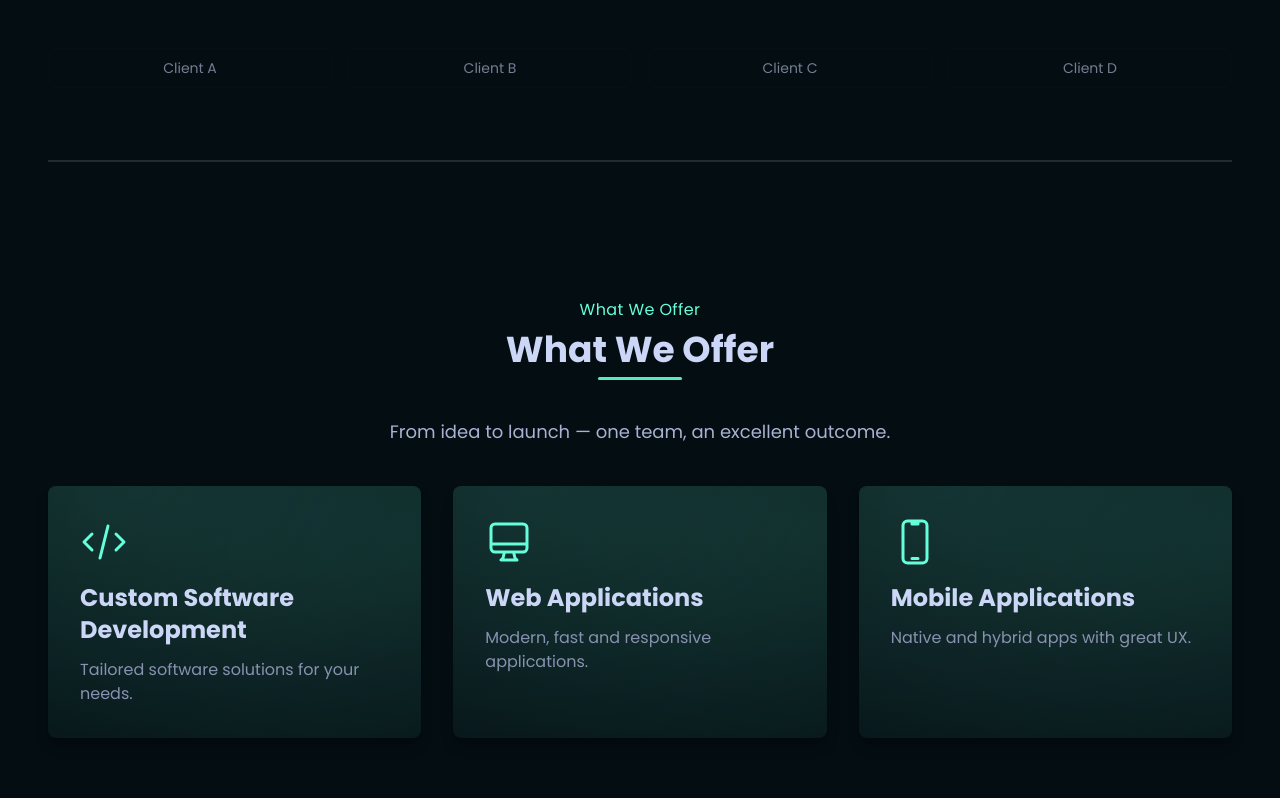
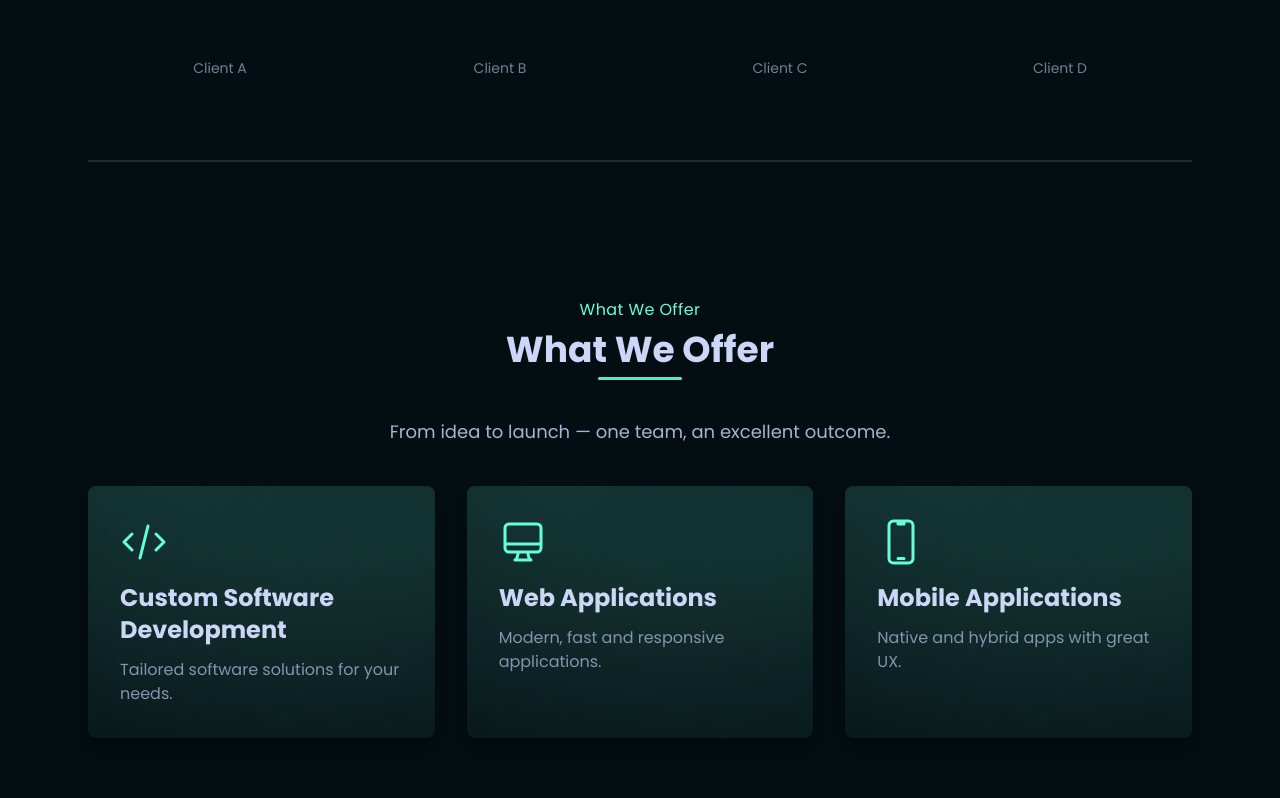
Before and after one commit to sopaclirim/solveylabs-frontend, a React (Vite) app: page / in a window 1280 px wide. Shown: the part 780-1578 px from the top of the page. Built offline with nearby package versions, Linux system fonts and the light colour scheme.

Commit message:
padding-x axis in App.jsx

```diff
--- a/src/App.jsx
+++ b/src/App.jsx
@@ -4,9 +4,9 @@ import Footer from './components/Footer'
 
 export default function App(){
   return (
-    <div className="app-skin">
+    <div className="app-skin container mx-auto lg:px-16">
       <Navbar />
-      <main className="container-page py-6">
+      <main className=" py-6">
         <Outlet />
       </main>
       <Footer />
--- a/src/components/Footer.jsx
+++ b/src/components/Footer.jsx
@@ -21,7 +21,6 @@ export default function Footer() {
         { label: "PayPal",           icon: "logos:paypal" },
         { label: "Stripe",           icon: "logos:stripe" },
         { label: "Apple Pay",        icon: "logos:apple-pay" },
-        { label: "Google Pay",       icon: "logos:google-pay" },
     ];
 
     return (
--- a/src/locales/en/common.json
+++ b/src/locales/en/common.json
@@ -93,7 +93,7 @@
     "privacy": "Privacy Policy",
     "terms": "Terms of Use",
     "rights": "All rights reserved.",
-    "madeIn": "Designed with passion in Prishtina.",
+    "madeIn": "Solvey Labs L.L.C",
     "payments": "Payments",
     "weAccept": "",
     "findUs": ""
```
Also changed, not shown: 1 other file (tests, documents, lock files or other folders).
